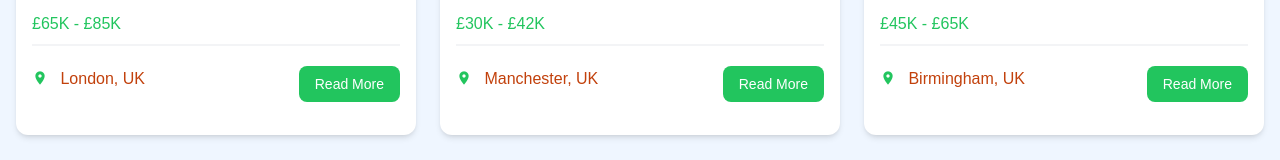
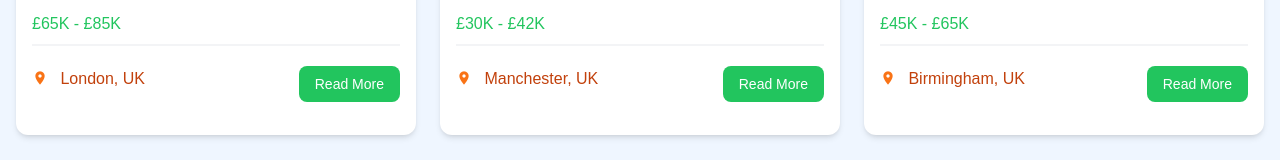
Before and after one commit to connorhanks/DevJobs-Developer-Jobs-Board, a Vue app: page / in a window 1280 px wide. Shown: the part 917-1077 px from the top of the page. Built offline with nearby package versions, Linux system fonts and the light colour scheme.

Commit message:
complete home page

```diff
--- a/src/components/JobListing.vue
+++ b/src/components/JobListing.vue
@@ -53,7 +53,7 @@ const truncatedDescription = computed(() => {
 
       <div class="flex flex-col lg:flex-row justify-between mb-4">
         <div class="text-orange-700 mb-3">
-          <span class="mdi mdi-map-marker text-green-500 mr-2"></span>
+          <span class="mdi mdi-map-marker text-orange-500 mr-2"></span>
           {{ job.location }}
         </div>
         <a
```
